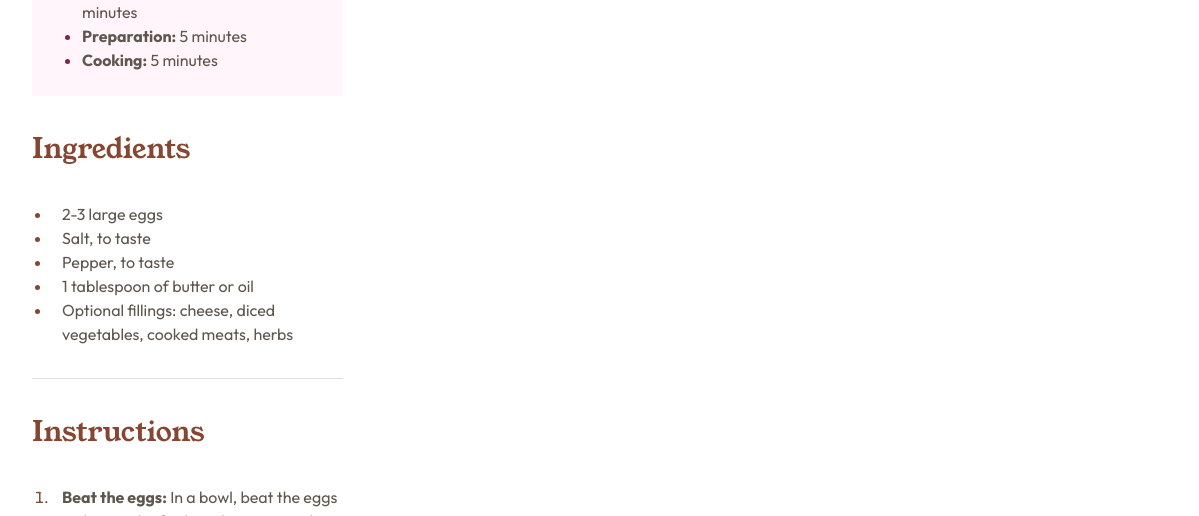
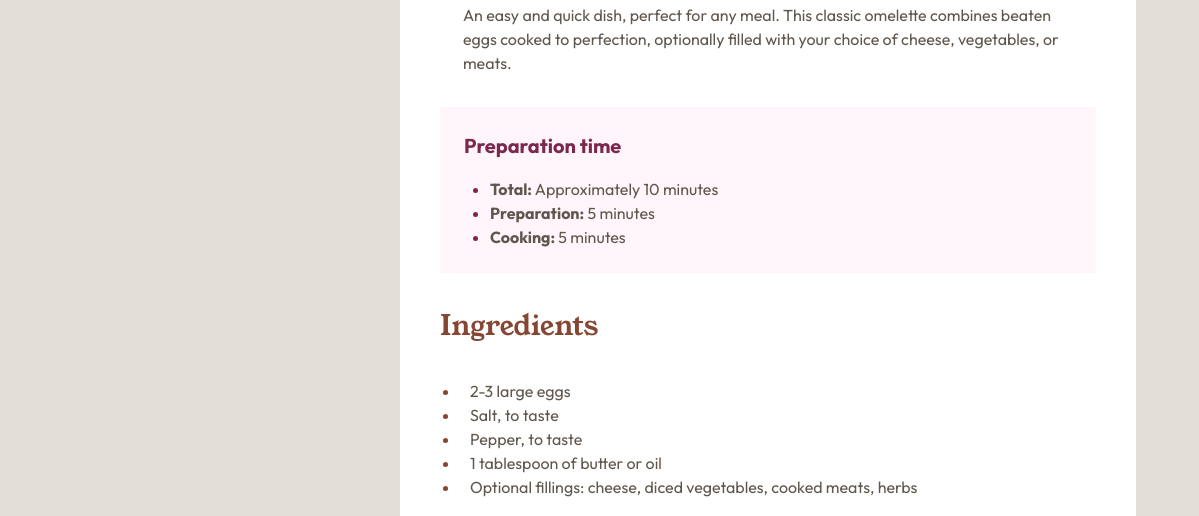
Before and after one commit to EfthymiosK/Recipe-page, a plain HTML site: page index.html in a window 1536 px wide. Shown: the part 584-1100 px from the top of the page, without its empty margins (0-1199 px from the left). Drawn offline with Linux system fonts and the light colour scheme.

Commit message:
add tablet and desktop version of website

```diff
--- a/style.css
+++ b/style.css
@@ -215,3 +215,51 @@ table strong {
 .last-row {
     border: none;
 }
+
+@media only screen and (min-width: 768px) {
+
+main {
+    max-width: 768px;
+    background-color: hsl(30, 18%, 87%);
+    display: flex;
+    justify-content: center;
+    align-items: center;
+}
+
+.container {
+    background-color: white;
+    margin-top: 8rem;
+    margin-bottom: 8rem;
+    max-width: 80.2%;
+    border-radius: 1.5rem;
+}
+
+img {
+    border-radius: 0.75rem;
+    margin-top: 40px;
+}
+
+.img-container {width: 87.01%;}
+.text-container {width: 87.01%}
+.preparation-container {width: 87.01%;}
+.ingredients-container {width: 87.01%;}
+.instructions-container {width: 87.01%;}
+.nutrition-container {width: 87.01%;}
+}
+
+@media only screen and (min-width: 1440px) {
+    main {
+        max-width: 100%;
+    }
+
+    .container {
+        max-width: 46rem;
+    }
+
+    .img-container {width: 89.13%;}
+    .text-container {width: 89.13%;}
+    .preparation-container {width: 89.13%;}
+    .ingredients-container {width: 89.13%;}
+    .instructions-container {width: 89.13%;}
+    .nutrition-container {width: 89.13%;}
+}
```
